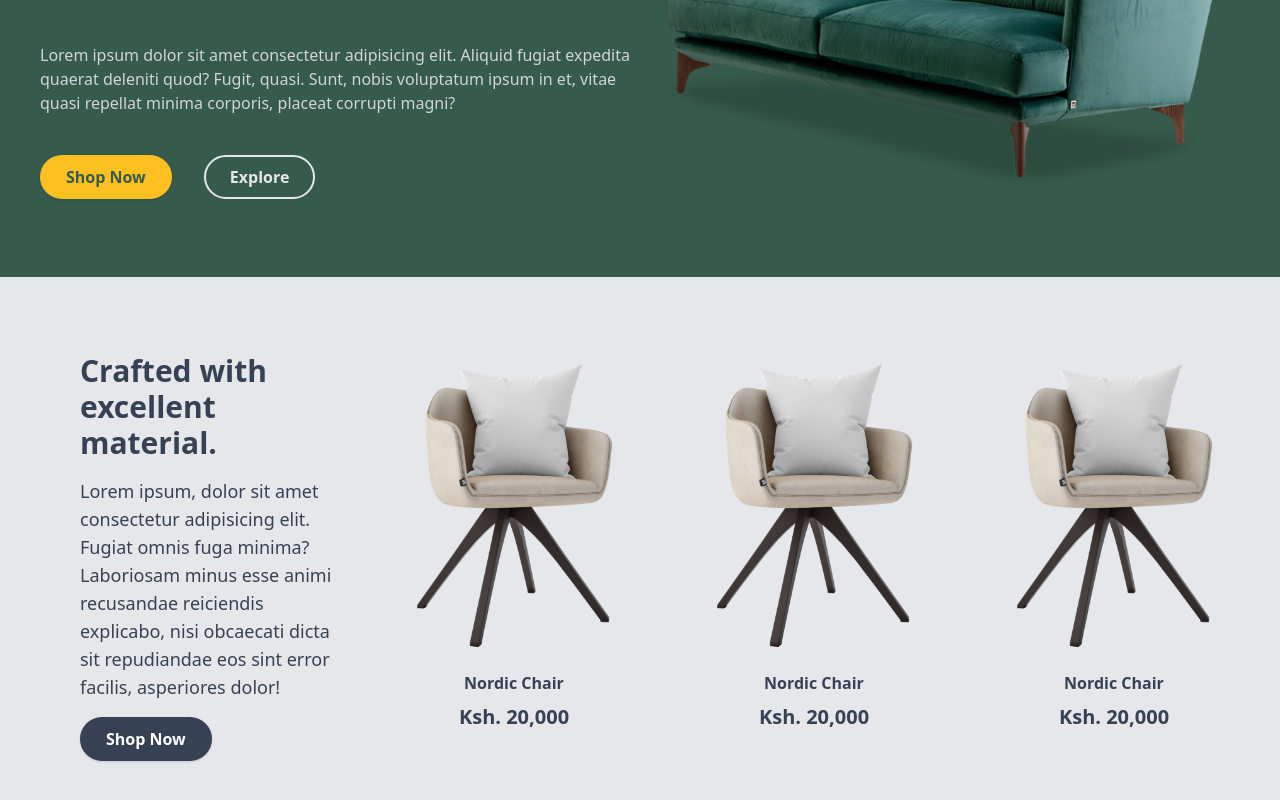
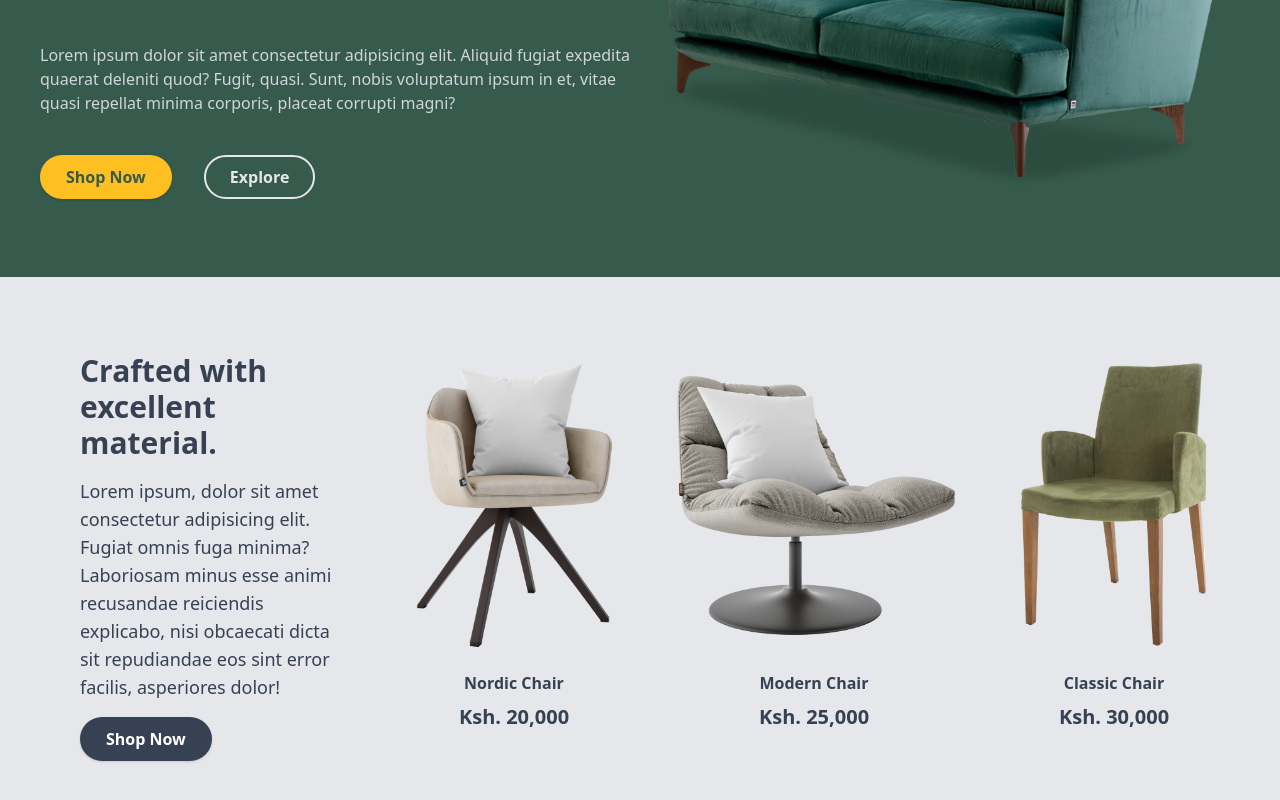
Before and after one commit to FrancisMosoti/FurnitureStore-Frontend, a React (Vite) app: page / in a window 1280 px wide. Shown: the part 330-1130 px from the top of the page. Built offline with nearby package versions, Linux system fonts and the light colour scheme.

Commit message:
Product Card component

```diff
--- a/src/Components/ProductCard.jsx
+++ b/src/Components/ProductCard.jsx
@@ -0,0 +1,16 @@
+const ProductCard = ({ productName, productImg, productPrice, index }) => {
+  return (
+    <div key={index} className="flex flex-col items-center relative">
+      <div className="flex flex-col items-center space-y-2 w-[300px]">
+        <img src={productImg} alt={`${productName} image`} srcset="" />
+      </div>
+      <div className="flex flex-col items-center space-y-2 mt-4 font-semibold text-gray-700">
+        <p>{productName}</p>
+        <p className="text-xl font-bold ">{productPrice}</p>
+      </div>
+      <div className="absolute bg-amber-500"></div>
+    </div>
+  );
+};
+
+export default ProductCard;
--- a/src/Sections/Overview.jsx
+++ b/src/Sections/Overview.jsx
@@ -1,4 +1,5 @@
 import Button from "../Components/Button";
+import ProductCard from "../Components/ProductCard";
 
 const chairs = [
   {
@@ -41,16 +42,13 @@ const Overview = () => {
       </div>
 
       {chairs.map((chair, index) => (
-        <div key={index} className="flex flex-col items-center relative">
-          <div className="flex flex-col items-center space-y-2 w-[300px]">
-            <img src="/product-1.png" alt="" srcset="" />
-          </div>
-          <div className="flex flex-col items-center space-y-2 mt-4 font-semibold text-gray-700">
-            <p>Nordic Chair</p>
-            <p className="text-xl font-bold ">Ksh. 20,000</p>
-          </div>
-          <div className="absolute bg-amber-500"></div>
-        </div>
+        <ProductCard
+          productName={chair.name}
+          productImg={chair.image}
+          productPrice={chair.price}
+          index={index}
+          key={index}
+        />
       ))}
     </section>
   );
```
